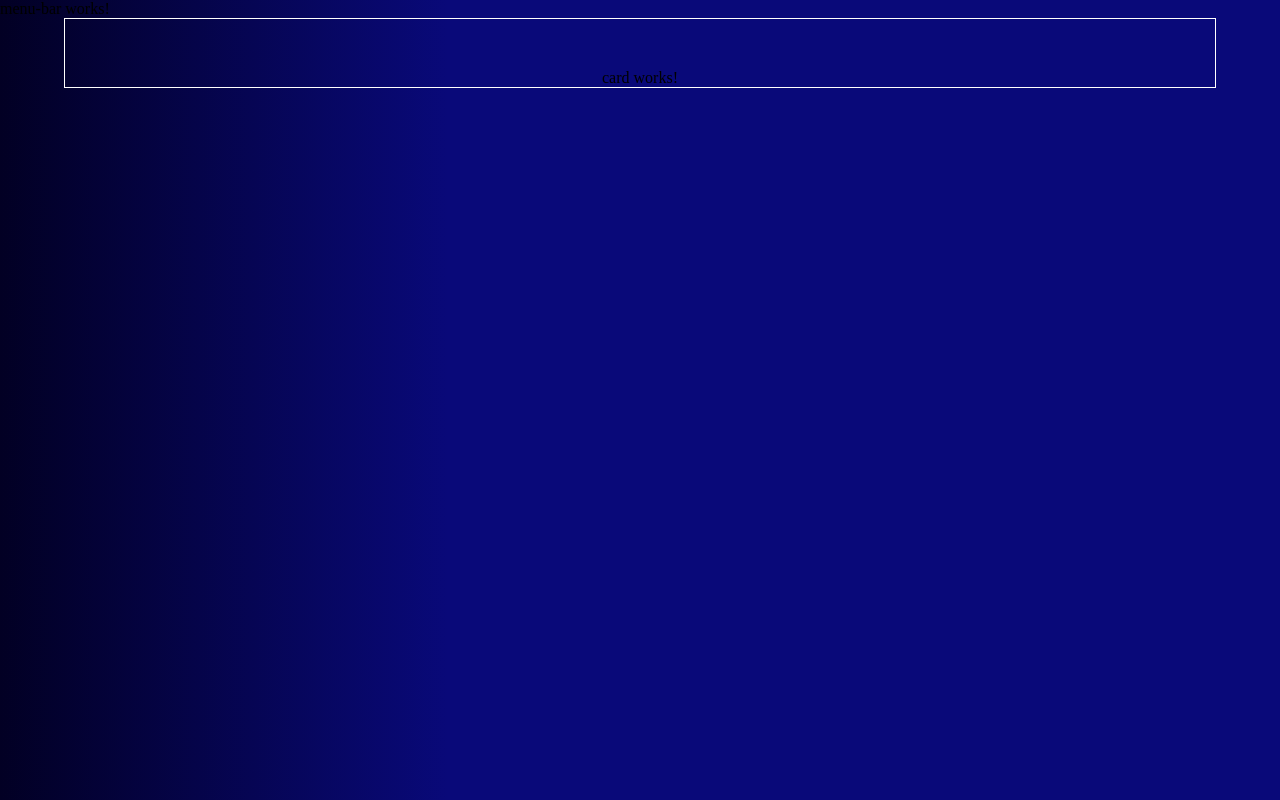
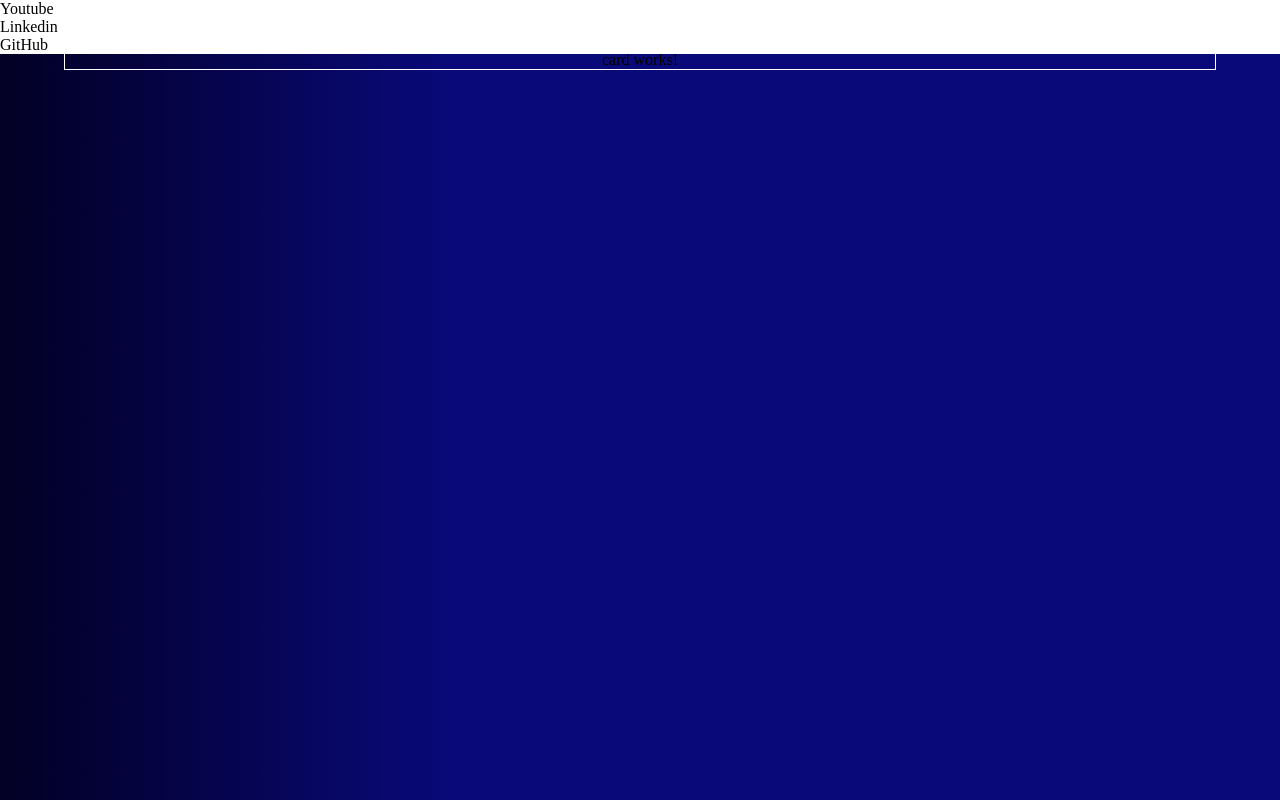
Before and after one commit to Alderj/store, an Angular app: page / in a window 1280 px wide. Built offline with nearby package versions, Linux system fonts and the light colour scheme.

Commit message:
update menu-bar

```diff
--- a/src/app/components/menu-bar/menu-bar.component.css
+++ b/src/app/components/menu-bar/menu-bar.component.css
@@ -0,0 +1,15 @@
+.menu-bar__container{
+    display: flex;
+    position: fixed;
+    z-index: 999;
+    background-color: #fff;
+    width: 100%;
+}
+
+.menu-bar__logo{
+
+}
+
+.menu-bar__item{
+
+}
--- a/src/app/components/menu-bar/menu-bar.component.html
+++ b/src/app/components/menu-bar/menu-bar.component.html
@@ -1,10 +1,16 @@
-<p>menu-bar works!</p>
+
 
 <div class="menu-bar__container">
     <div class="menu-bar__logo">
-
+        <img
+            src=""
+            alt="">
     </div>
     <div class="menu-bar__item">
-
+        <ul>
+            <li><a>Youtube</a></li>
+            <li><a>Linkedin</a></li>
+            <li><a>GitHub</a></li>
+        </ul>
     </div>
 </div>
```
